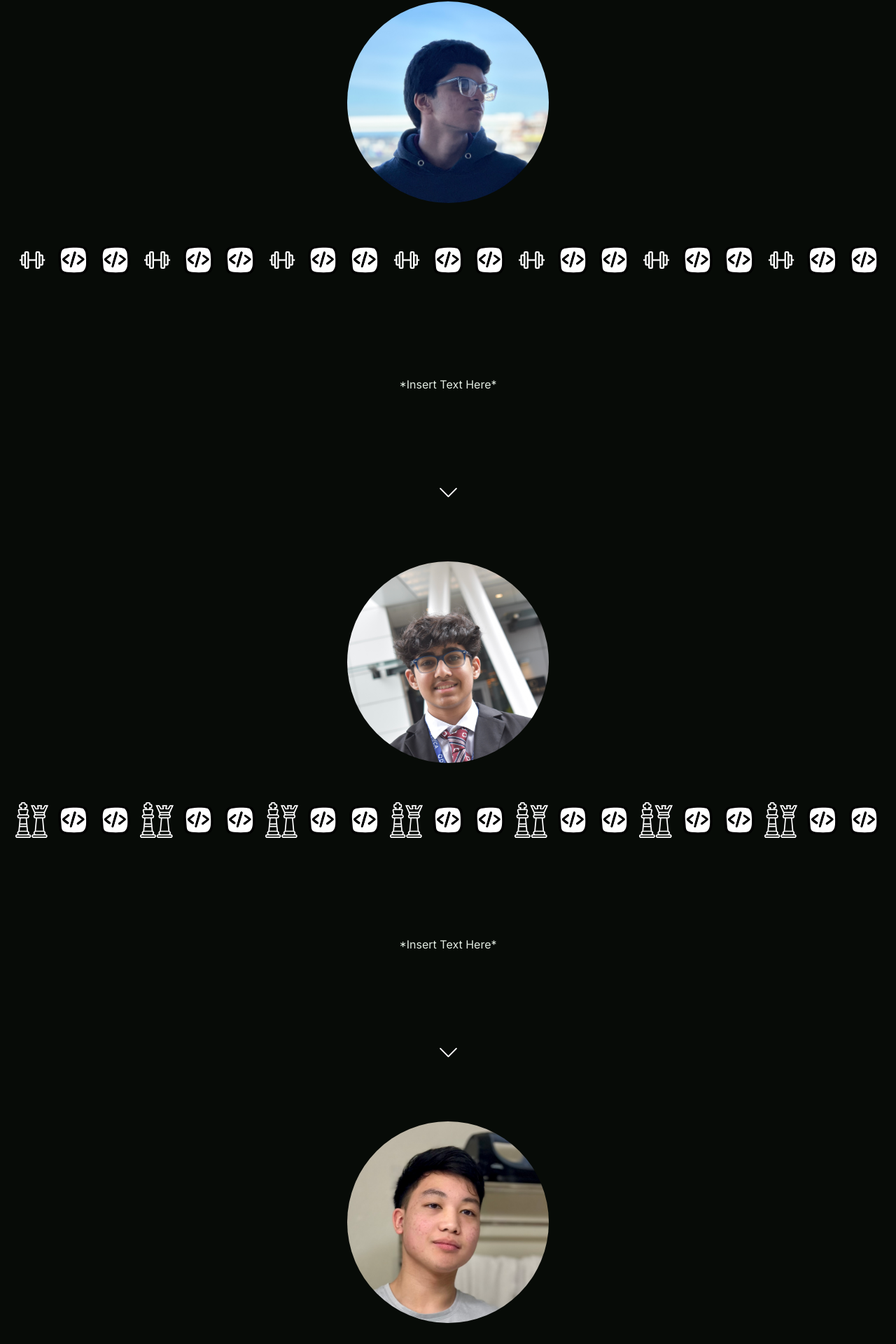
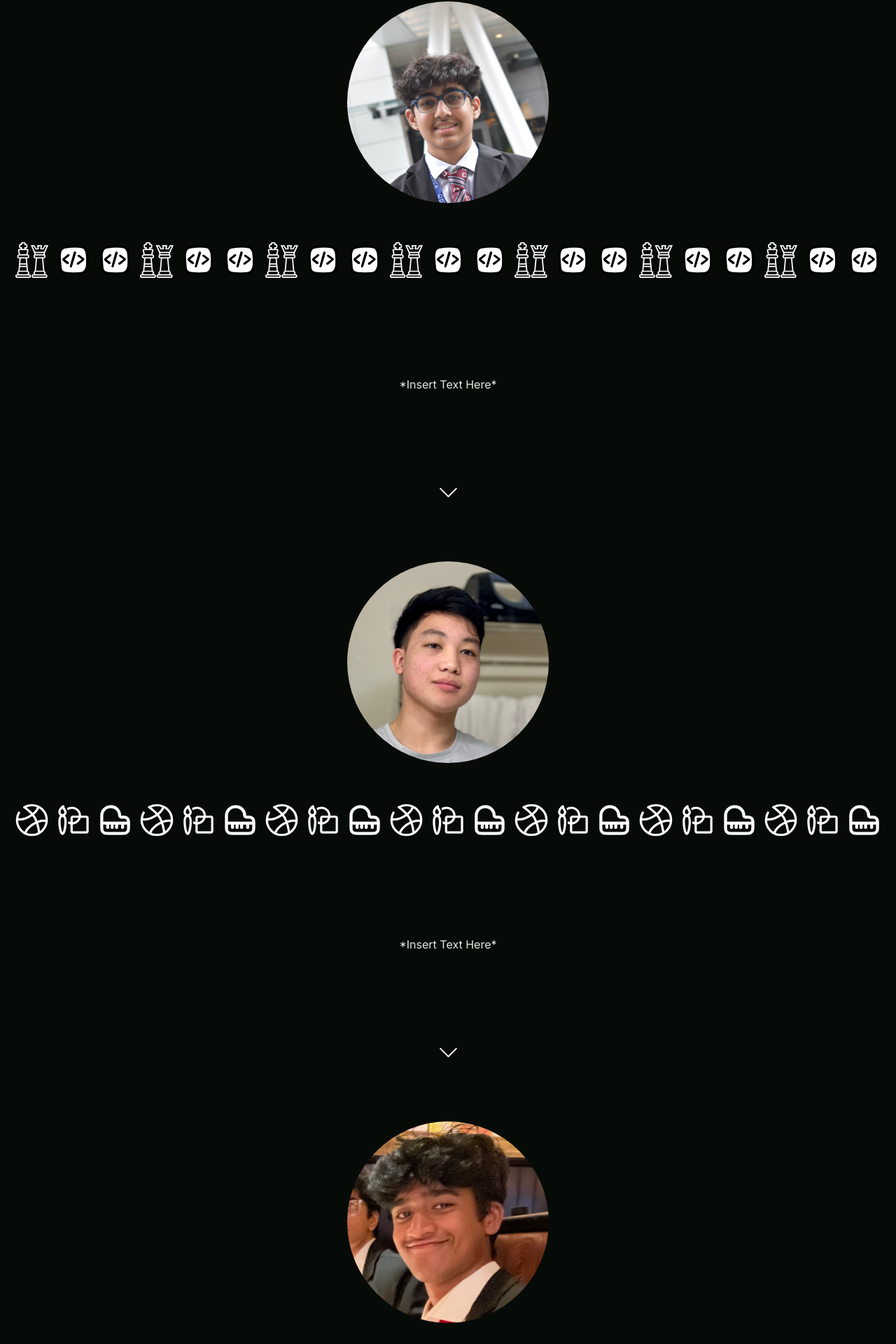
Before and after one commit to SaiChittella/Alpine_Dev_Website, a Next.js app: page /about in a window 1280 px wide. Shown: the part 854-2774 px from the top of the page at 70% size. Built offline with nearby package versions, Linux system fonts and the light colour scheme.

Commit message:
Fixed icon issue with About US Page

```diff
--- a/src/app/about/page.tsx
+++ b/src/app/about/page.tsx
@@ -1,42 +1,74 @@
-import AboutUsSection from "./AboutUsSection"
+import AboutUsSection from "./AboutUsSection";
 
 export default function AboutUs() {
-
 	const lalith = {
-        name:"Lalith",
-        position:"Co-Founder",
-        paragraph:"*Insert Text Here*",
-        urls:["imgs/about/lalith/tabla.svg", "imgs/about/coding.svg", "imgs/about/lalith/singing.svg"],
-        picture:"imgs/about/lalith/lalith.jpeg"
-    }
+		name: "Lalith",
+		position: "Co-Founder",
+		paragraph: "*Insert Text Here*",
+		urls: [
+			"imgs/about/lalith/tabla.svg",
+			"imgs/about/coding.svg",
+			"imgs/about/lalith/singing.svg",
+		],
+		picture: "imgs/about/lalith/lalith.jpeg",
+	};
 	const sai = {
-        name:"Sai",
-        position:"Co-Founder",
-        paragraph:"*Insert Text Here*",
-        urls:["imgs/about/sai/gym.svg", "imgs/about/coding.svg", "imgs/about/coding.svg"],
-        picture:"imgs/about/sai/sai.jpg"
-    }
+		name: "Sai",
+		position: "Co-Founder",
+		paragraph: "*Insert Text Here*",
+		urls: [
+			"imgs/about/sai/gym.svg",
+			"imgs/about/coding.svg",
+			"imgs/about/sai/bike.svg",
+		],
+		picture: "imgs/about/sai/sai.jpg",
+	};
 	const tanush = {
-        name:"Tanush",
-        position:"Senior Developer",
-        paragraph:"*Insert Text Here*",
-        urls:["imgs/about/tanush/chess.svg", "imgs/about/coding.svg", "imgs/about/coding.svg"],
-        picture:"imgs/about/tanush/Tanush.jpg"
-    }
+		name: "Tanush",
+		position: "Senior Developer",
+		paragraph: "*Insert Text Here*",
+		urls: [
+			"imgs/about/tanush/chess.svg",
+			"imgs/about/coding.svg",
+			"imgs/about/coding.svg",
+		],
+		picture: "imgs/about/tanush/Tanush.jpg",
+	};
 	const logan = {
-        name:"Logan",
-        position:"Head of Design",
-        paragraph:"*Insert Text Here*",
-        urls:["imgs/about/logan/basketball.svg", "imgs/about/design.svg", "imgs/about/logan/piano.svg"],
-        picture:"imgs/about/logan/logan.jpg"
-    }
+		name: "Logan",
+		position: "Head of Design",
+		paragraph: "*Insert Text Here*",
+		urls: [
+			"imgs/about/logan/basketball.svg",
+			"imgs/about/design.svg",
+			"imgs/about/logan/piano.svg",
+		],
+		picture: "imgs/about/logan/logan.jpg",
+	};
 
 	return (
 		<>
-            <AboutUsSection pfp={lalith.picture} URLs={lalith.urls} paragraph={lalith.paragraph} />
-            <AboutUsSection pfp={sai.picture} URLs={sai.urls} paragraph={sai.paragraph} />
-            <AboutUsSection pfp={tanush.picture} URLs={tanush.urls} paragraph={tanush.paragraph} />
-            <AboutUsSection pfp={logan.picture} URLs={logan.urls} paragraph={logan.paragraph} scrollArrow={false} />
+			<AboutUsSection
+				pfp={sai.picture}
+				URLs={sai.urls}
+				paragraph={sai.paragraph}
+			/>
+			<AboutUsSection
+				pfp={tanush.picture}
+				URLs={tanush.urls}
+				paragraph={tanush.paragraph}
+			/>
+			<AboutUsSection
+				pfp={logan.picture}
+				URLs={logan.urls}
+				paragraph={logan.paragraph}
+			/>
+			<AboutUsSection
+				pfp={lalith.picture}
+				URLs={lalith.urls}
+				paragraph={lalith.paragraph}
+				scrollArrow={false}
+			/>
 		</>
-    )
+	);
 }
```
Also changed, not shown: public/imgs/about/sai/bike.svg (added). Lines whose indentation alone changed are shown as unchanged.
